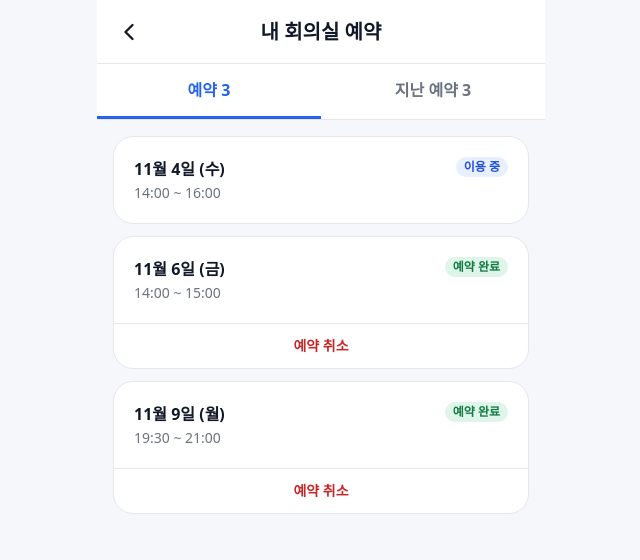
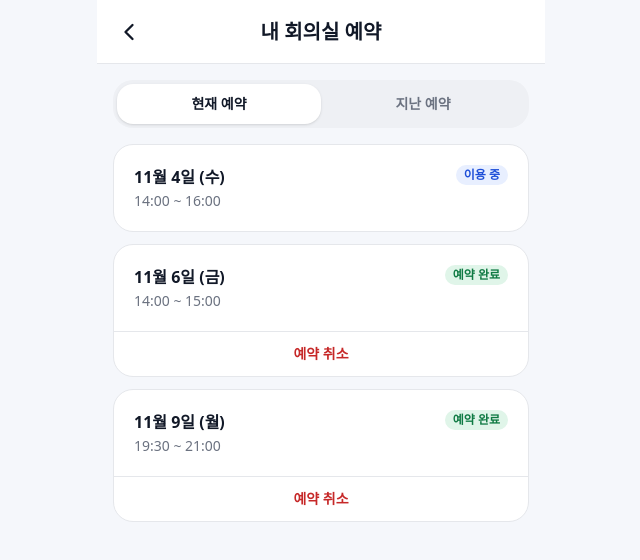
Before and after one commit to DormiLife/Dormi_FE, a React (Vite) app: page /my/reservations in a window 1280 px wide. Shown: the top 560 px of the page, without its empty margins (319-959 px from the left). Built offline with nearby package versions, Linux system fonts and the light colour scheme.

Commit message:
feat: 내 회의실 예약 탭 토글로 변경

```diff
--- a/src/components/ui/SegmentedControl.tsx
+++ b/src/components/ui/SegmentedControl.tsx
@@ -14,8 +14,9 @@ interface SegmentedControlProps<T extends string> {
    * soft: 선택 시 연한 파랑 + 파란 테두리 (게시판 선택, 이용 시간)
    * solid: 선택 시 파란 채움 (성별)
    * pill: 둥근 알약 (말머리)
+   * track: 회색 트랙 안에서 선택 칸이 흰색으로 올라오는 토글 (목록 보기 전환)
    */
-  variant?: 'soft' | 'solid' | 'pill'
+  variant?: 'soft' | 'solid' | 'pill' | 'track'
   /** soft/solid의 열 개수. 기본값은 옵션 개수 */
   columns?: number
   className?: string
@@ -30,17 +31,38 @@ export function SegmentedControl<T extends string>({
   className,
 }: SegmentedControlProps<T>) {
   const isPill = variant === 'pill'
+  const isTrack = variant === 'track'
 
   return (
     <div
       role="radiogroup"
-      className={cn(isPill ? 'flex flex-wrap gap-2' : 'grid gap-2.5', className)}
+      className={cn(
+        isPill
+          ? 'flex flex-wrap gap-2'
+          : isTrack
+            ? 'relative flex rounded-card bg-muted p-1'
+            : 'grid gap-2.5',
+        className,
+      )}
       style={
-        isPill
+        isPill || isTrack
           ? undefined
           : { gridTemplateColumns: `repeat(${columns ?? options.length}, 1fr)` }
       }
     >
+      {isTrack && (
+        <span
+          aria-hidden="true"
+          className="absolute inset-y-1 left-1 rounded-2xl bg-surface shadow-sm transition-transform duration-200 ease-out motion-reduce:transition-none"
+          style={{
+            width: `calc((100% - 0.5rem) / ${options.length})`,
+            transform: `translateX(${Math.max(
+              options.findIndex((o) => o.value === value),
+              0,
+            ) * 100}%)`,
+          }}
+        />
+      )}
       {options.map((option) => {
         const selected = option.value === value
         return (
@@ -50,15 +72,24 @@ export function SegmentedControl<T extends string>({
             role="radio"
             aria-checked={selected}
             onClick={() => onChange(option.value)}
-            className={cn(
+            className={
+              isTrack
+                ? cn(
+                    'relative z-10 h-10 flex-1 rounded-2xl text-sm font-semibold transition-colors duration-200',
+                    selected ? 'text-ink' : 'text-ink-mute',
+                  )
+                : cn(
                     'border text-base font-semibold transition-colors',
-              isPill ? 'h-10 rounded-full px-5 text-sm' : 'h-12 rounded-control',
+                    isPill
+                      ? 'h-10 rounded-full px-5 text-sm'
+                      : 'h-12 rounded-control',
                     selected
                       ? variant === 'soft'
                         ? 'border-primary bg-primary-soft text-primary-strong'
                         : 'border-primary bg-primary text-white'
                       : 'border-line bg-surface text-ink-sub',
-            )}
+                  )
+            }
           >
             {option.label}
           </button>
--- a/src/pages/my/MyReservationsPage.tsx
+++ b/src/pages/my/MyReservationsPage.tsx
@@ -7,7 +7,7 @@ import { Badge, type BadgeTone } from "@/components/ui/Badge";
 import { Card } from "@/components/ui/Card";
 import { ConfirmModal } from "@/components/ui/ConfirmModal";
 import { EmptyState } from "@/components/ui/EmptyState";
-import { Tabs } from "@/components/ui/Tabs";
+import { SegmentedControl } from "@/components/ui/SegmentedControl";
 import {
   formatReservationDate,
   initialMyReservations,
@@ -61,20 +61,22 @@ export function MyReservationsPage() {
       }
       flush
     >
-      <Tabs
+      <SegmentedControl
+        variant="track"
         value={tab}
         onChange={setTab}
-        items={[
-          { value: "upcoming", label: `예약 ${upcoming.length}` },
-          { value: "past", label: `지난 예약 ${past.length}` },
+        options={[
+          { value: "upcoming", label: "현재 예약" },
+          { value: "past", label: "지난 예약" },
         ]}
+        className="mx-4 mt-4"
       />
 
       {list.length === 0 ? (
         <EmptyState
           icon={<CalendarDays />}
           title={
-            tab === "upcoming" ? "예약이 없어요" : "지난 예약이 없어요"
+            tab === "upcoming" ? "현재 예약이 없어요" : "지난 예약이 없어요"
           }
         />
       ) : (
```
Lines whose indentation alone changed are shown as unchanged.
